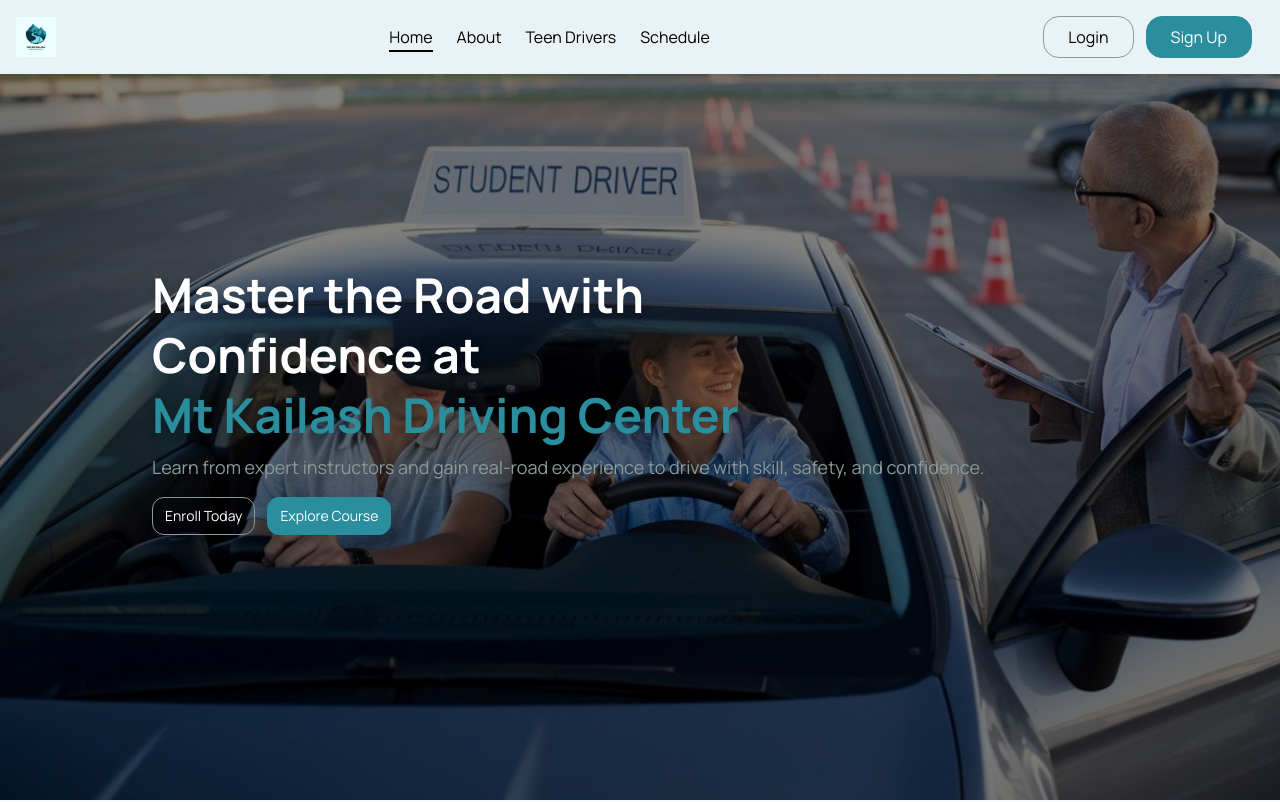
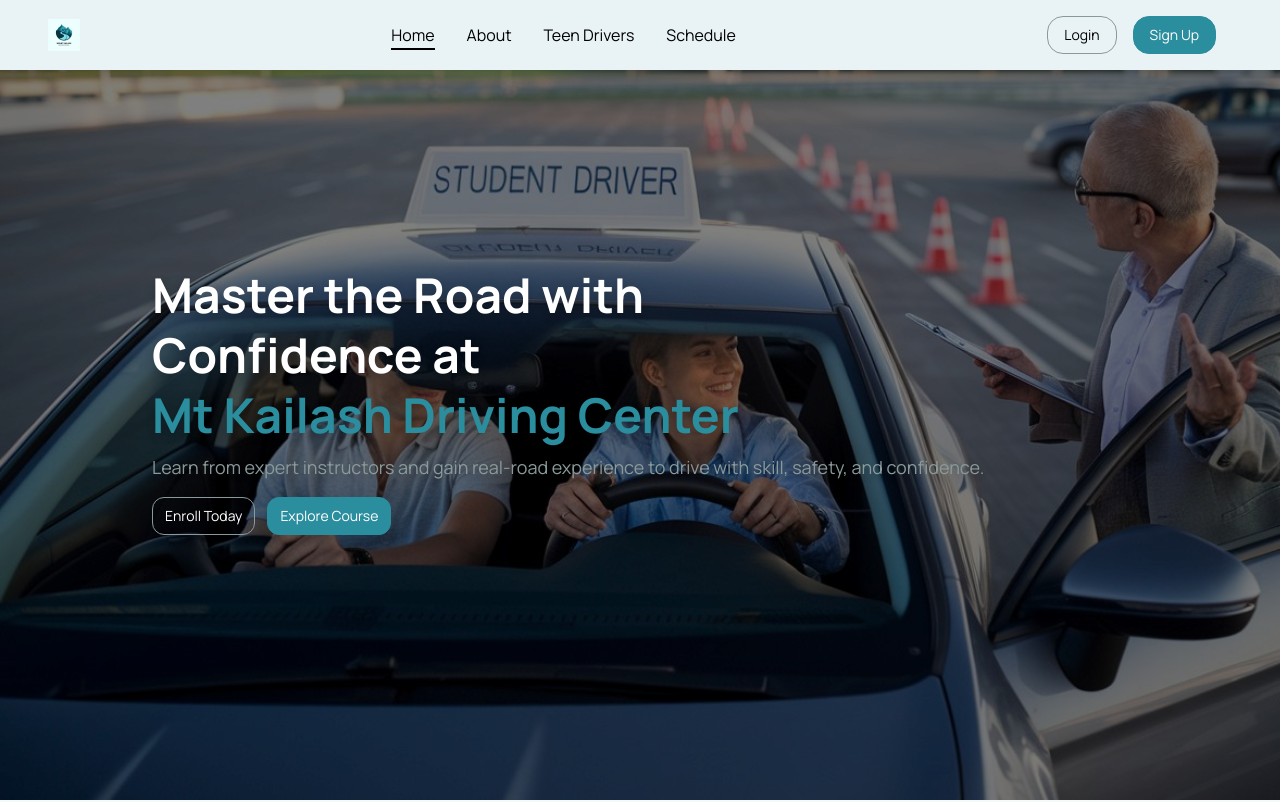
Before and after one commit to Ronas1zz4/mt-kailash-driving, a React (Vite) app in the folder frontend/: page / in a window 1280 px wide. Shown: the top 802 px of the page. Built offline with nearby package versions, Linux system fonts and the light colour scheme.

Commit message:
minor-ui-changes

```diff
--- a/frontend/src/components/Navbar.jsx
+++ b/frontend/src/components/Navbar.jsx
@@ -11,21 +11,25 @@ function Navbar() {
   const [isLogin, setIsLogin] = useState(true); // Toggle between Login & Signup
 
   return (
-    <nav className="bg-nav fixed w-full z-50 top-0 left-0 font-primary shadow-md">
-      <div className="max-w-screen-xl flex flex-wrap items-center justify-between mx-auto p-4">
+    <nav className="bg-nav fixed w-full z-50 top-0 left-0 font-primary shadow-md py-2 md:py-3 lg:py-4">
+      <div className="max-w-screen-xl flex flex-wrap items-center justify-between mx-auto px-4 sm:px-6 md:px-8 lg:px-12">
         {/* Logo */}
-        <Link to="/" className="flex items-center space-x-3">
-          <img src={Logo} className="h-auto max-h-10 w-auto" alt="Logo" />
+        <Link to="/" className="flex items-center space-x-2">
+          <img
+            src={Logo}
+            className="h-auto max-h-6 lg:max-h-8 w-auto"
+            alt="Logo"
+          />
         </Link>
 
         {/* Right Section: Login & Signup Buttons */}
-        <div className="flex md:order-2 space-x-3">
+        <div className="flex md:order-2 space-x-2 sm:space-x-4">
           <button
             onClick={() => {
               setIsLogin(true);
               setIsModalOpen(true);
             }}
-            className="border border-secondary-text hover:bg-dark hover:border hover:border-dark hover:text-white px-6 py-2 rounded-2xl text-sm md:text-base"
+            className="border border-secondary-text hover:bg-dark hover:border hover:border-dark hover:text-white px-3 sm:px-4 py-1 sm:py-2 rounded-2xl text-xs sm:text-sm lg:text-sm"
           >
             Login
           </button>
@@ -34,7 +38,7 @@ function Navbar() {
               setIsLogin(false);
               setIsModalOpen(true);
             }}
-            className="bg-dark px-6 py-2 rounded-2xl hover:bg-transparent hover:text-text border border-dark hover:border-secondary-text text-white text-sm md:text-base"
+            className="bg-dark px-3 sm:px-4 py-1 sm:py-2 rounded-2xl hover:bg-transparent hover:text-text border border-dark hover:border-secondary-text text-white text-xs sm:text-sm lg:text-sm"
           >
             Sign Up
           </button>
@@ -42,16 +46,21 @@ function Navbar() {
           {/* Mobile Menu Button */}
           <button
             onClick={() => setMenuOpen(!menuOpen)}
-            className="inline-flex items-center p-2 w-10 h-10 justify-center rounded-lg md:hidden text-secondary-text"
+            className="inline-flex items-center p-2 w-8 h-8 justify-center rounded-lg md:hidden text-secondary-text"
           >
-            {menuOpen ? <X size={24} /> : <Menu size={24} />}
+            {menuOpen ? <X size={20} /> : <Menu size={20} />}
           </button>
         </div>
 
         {/* Desktop Menu */}
         <div className="hidden md:flex md:items-center md:w-auto md:order-1">
-          <ul className="flex space-x-6">
-            {[{ name: "Home", path: "/" }, { name: "About", path: "/about" }, { name: "Teen Drivers", path: "/teendrivers" }, { name: "Schedule", path: "/schedule" }].map((item) => (
+          <ul className="flex space-x-4 sm:space-x-6 lg:space-x-8">
+            {[
+              { name: "Home", path: "/" },
+              { name: "About", path: "/about" },
+              { name: "Teen Drivers", path: "/teendrivers" },
+              { name: "Schedule", path: "/schedule" },
+            ].map((item) => (
               <li key={item.path}>
                 <NavLink
                   to={item.path}
@@ -73,7 +82,12 @@ function Navbar() {
       {menuOpen && (
         <div className="md:hidden absolute top-full left-0 w-full bg-dark shadow-lg z-50">
           <ul className="flex flex-col items-center space-y-4 p-4">
-            {[{ name: "Home", path: "/" }, { name: "About", path: "/about" }, { name: "Teen Drivers", path: "/teendrivers" }, { name: "Schedule", path: "/schedule" }].map((item) => (
+            {[
+              { name: "Home", path: "/" },
+              { name: "About", path: "/about" },
+              { name: "Teen Drivers", path: "/teendrivers" },
+              { name: "Schedule", path: "/schedule" },
+            ].map((item) => (
               <li key={item.path}>
                 <NavLink
                   to={item.path}
@@ -108,7 +122,7 @@ function Navbar() {
             {isLogin ? <Login /> : <Signup />}
 
             {/* Toggle between Login and Signup */}
-            <p className="text-center text-sm mt-3">
+            <p className="text-center text-xs sm:text-sm mt-3">
               {isLogin
                 ? "Don't have an account? "
                 : "Already have an account? "}
--- a/frontend/src/pages/Home.jsx
+++ b/frontend/src/pages/Home.jsx
@@ -60,7 +60,7 @@ const WhyChooseUsSection = () => (
         Our courses provide personalized lessons, expert guidance, and a focus
         on safety to ensure you’re road-ready.
       </p>
-      <div className="grid grid-cols-1 sm:grid-cols-2 md:grid-cols-2 lg:grid-cols-4 gap-4 sm:gap-6 justify-center items-center max-w-6xl mx-auto">
+      <div className="grid  grid-cols-2 sm:grid-cols-2 md:grid-cols-2 lg:grid-cols-4 gap-4 sm:gap-6 justify-center items-center max-w-6xl mx-auto">
         <Card
           imgSrc={Certified}
           title="Certified Instructors"
```
